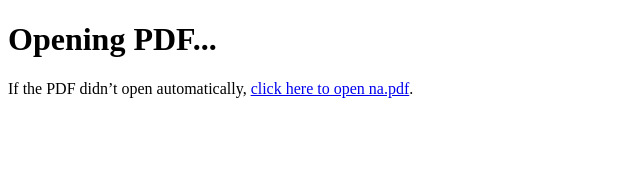
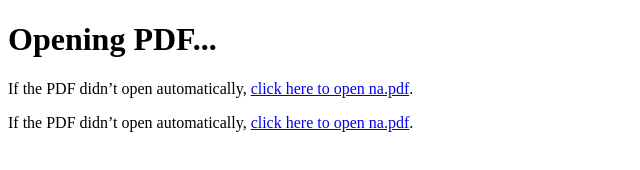
Before and after one commit to MANIOni/69-69, a plain HTML site: page index.html in a window 1280 px wide. Shown: the whole page, without its empty margins (0-640 px from the left). Drawn offline with Linux system fonts and the light colour scheme.

Commit message:
Update index.html

```diff
--- a/index.html
+++ b/index.html
@@ -12,6 +12,7 @@
 </head>
 <body>
   <h1>Opening PDF...</h1>
-  <p>If the PDF didn’t open automatically, <a href="na.pdf" target="_blank">click here to open na.pdf</a>.</p>
+  <p>If the PDF didn’t open automatically, <a href="iot.pdf" target="_blank">click here to open na.pdf</a>.</p>
+  <p>If the PDF didn’t open automatically, <a href="69.pdf" target="_blank">click here to open na.pdf</a>.</p>
 </body>
 </html>
```
